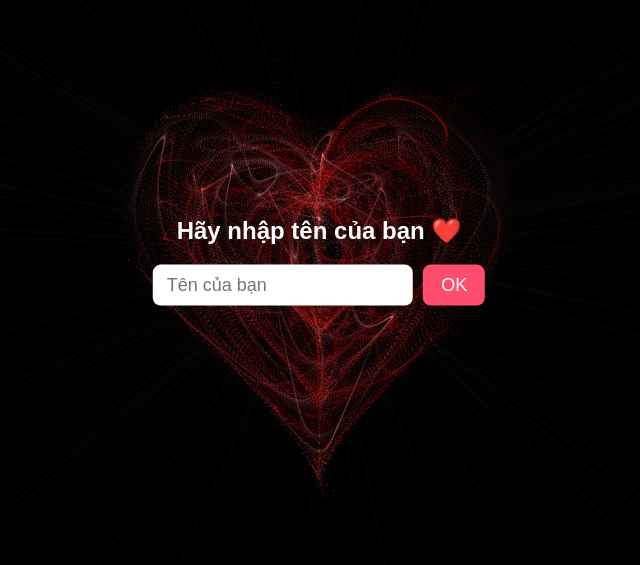
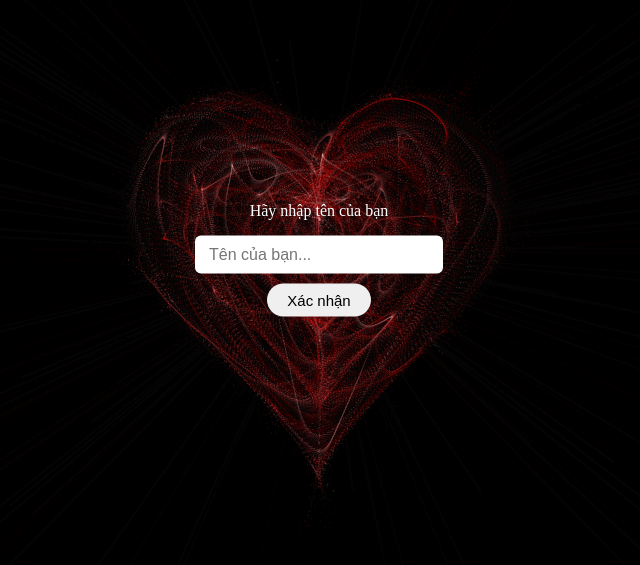
Before and after one commit to khiemjas-cyber/hear-newyear, a plain HTML site: page index.html in a window 1280 px wide. Shown: the part 149-714 px from the top of the page, without its empty margins (321-961 px from the left). Drawn offline with Linux system fonts and the light colour scheme.

Commit message:
Update index.html

```diff
--- a/index.html
+++ b/index.html
@@ -2,64 +2,67 @@
 <html lang="vi">
 <head>
     <meta charset="UTF-8">
-    <meta http-equiv="X-UA-Compatible" content="IE=edge">
-    <meta name="viewport" content="width=device-width, initial-scale=1.0">
+    <meta name="viewport" content="width=device-width, initial-scale=1.0, maximum-scale=1.0, user-scalable=no">
     <title>Heart</title>
 
     <style>
-        canvas {
-            position: absolute;
-            left: 0;
-            top: 0;
+        html, body {
+            margin: 0;
+            padding: 0;
             width: 100%;
             height: 100%;
-            background-color: rgba(0, 0, 0, .2);
+            overflow: hidden;
+            background: black;
         }
 
-        /* ===== PHẦN NHẬP TÊN ===== */
+        canvas {
+            position: fixed;
+            inset: 0;
+            width: 100vw;
+            height: 100vh;
+            background-color: rgba(0, 0, 0, .2);
+            z-index: 1;
+        }
+
         .input-box {
-            position: absolute;
+            position: fixed;
             top: 50%;
             left: 50%;
             transform: translate(-50%, -50%);
             z-index: 10;
             text-align: center;
             color: white;
-            font-family: Arial, sans-serif;
         }
 
         .input-box input {
             padding: 10px 14px;
-            font-size: 18px;
-            border-radius: 8px;
+            font-size: 16px;
+            border-radius: 6px;
             border: none;
             outline: none;
+            margin-bottom: 10px;
+            width: 220px;
         }
 
         .input-box button {
-            padding: 10px 18px;
-            font-size: 18px;
-            border-radius: 8px;
+            padding: 8px 20px;
+            font-size: 15px;
+            border-radius: 20px;
             border: none;
-            margin-left: 6px;
             cursor: pointer;
-            background: #ff4d6d;
-            color: white;
         }
 
-        /* ===== CHỮ HIỆN LÊN MÀN HÌNH ===== */
         .message {
-            position: absolute;
-            bottom: 15%;
+            position: fixed;
+            bottom: 18%;
             width: 100%;
             text-align: center;
-            font-size: 32px;
-            font-weight: bold;
-            color: white;
-            font-family: Arial, sans-serif;
+            z-index: 9;
+            color: #fff;
+            font-size: 22px;
+            line-height: 1.4;
             opacity: 0;
-            transition: opacity 2s;
-            z-index: 9;
+            transition: opacity 1.5s ease;
             pointer-events: none;
         }
     </style>
@@ -67,37 +70,38 @@
 
 <body>
 
-<!-- INPUT NHẬP TÊN -->
+<canvas id="heart"></canvas>
+
 <div class="input-box" id="inputBox">
-    <h2>Hãy nhập tên của bạn ❤️</h2>
-    <input type="text" id="nameInput" placeholder="Tên của bạn">
-    <button onclick="showMessage()">OK</button>
+    <p>Hãy nhập tên của bạn</p>
+    <input type="text" id="nameInput" placeholder="Tên của bạn...">
+    <br>
+    <button onclick="submitName()">Xác nhận</button>
 </div>
 
-<!-- CHỮ HIỆN -->
 <div class="message" id="message"></div>
 
-<!-- CANVAS TRÁI TIM -->
-<canvas id="heart"></canvas>
-
 <script>
-    /* ===== LOGIC HIỂN THỊ CHỮ (KHÔNG ĐỤNG CODE TRÁI TIM) ===== */
-    function showMessage() {
+    function submitName() {
         const name = document.getElementById("nameInput").value.trim();
-        if (!name) {
-            alert("Bạn chưa nhập tên 😊");
-            return;
-        }
+        if (!name) return;
 
         document.getElementById("inputBox").style.display = "none";
 
         const msg = document.getElementById("message");
-        msg.innerHTML = `Cảm ơn <b>${name}</b>, chúc <b>${name}</b> năm mới thật cháy 🔥`;
+        msg.innerHTML = `Cảm ơn <b>${name}</b>,<br>chúc <b>${name}</b> năm mới thật cháy 🔥`;
         msg.style.opacity = 1;
     }
+
+    // Fix viewport mobile
+    function fixMobileSize() {
+        document.documentElement.style.height = window.innerHeight + "px";
+    }
+    window.addEventListener("resize", fixMobileSize);
+    fixMobileSize();
 </script>
 
-<!-- ================== CODE TRÁI TIM CỦA BẠN (GIỮ NGUYÊN) ================== -->
+<!-- ======= GIỮ NGUYÊN 100% CODE TRÁI TIM CỦA BẠN ======= -->
 <script>
         window.requestAnimationFrame =
             window.__requestAnimationFrame ||
@@ -202,18 +206,12 @@
                     var dy = u.trace[0].y - q[1];
                     var length = Math.sqrt(dx * dx + dy * dy);
                     if (10 > length) {
-                        if (0.95 < rand()) {
-                            u.q = ~~(rand() * heartPointsCount);
-                        }
+                        if (0.95 < rand()) u.q = ~~(rand() * heartPointsCount);
                         else {
-                            if (0.99 < rand()) {
-                                u.D *= -1;
-                            }
+                            if (0.99 < rand()) u.D *= -1;
                             u.q += u.D;
                             u.q %= heartPointsCount;
-                            if (0 > u.q) {
-                                u.q += heartPointsCount;
-                            }
+                            if (0 > u.q) u.q += heartPointsCount;
                         }
                     }
                     u.vx += -dx / length * u.speed;
```
